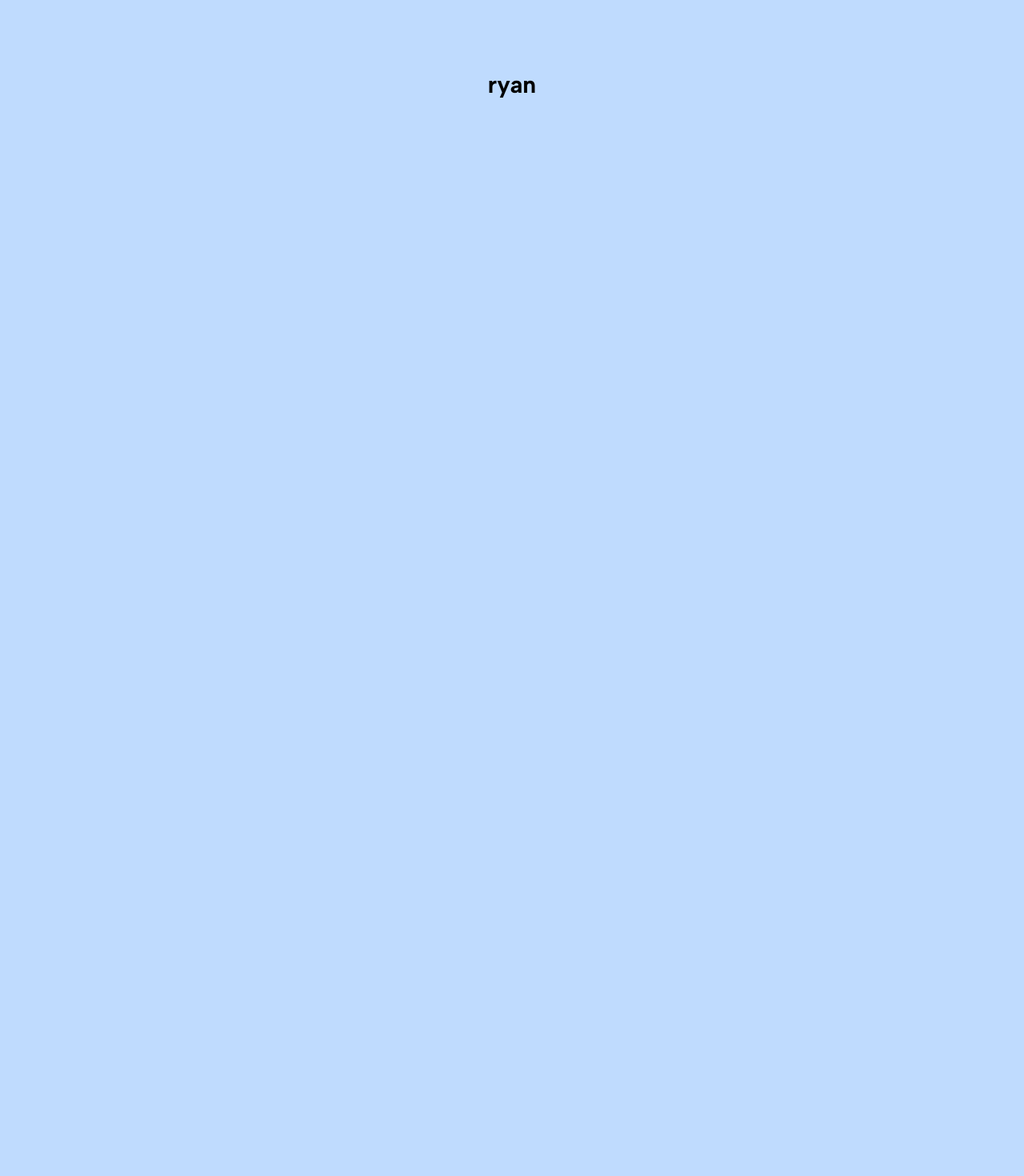
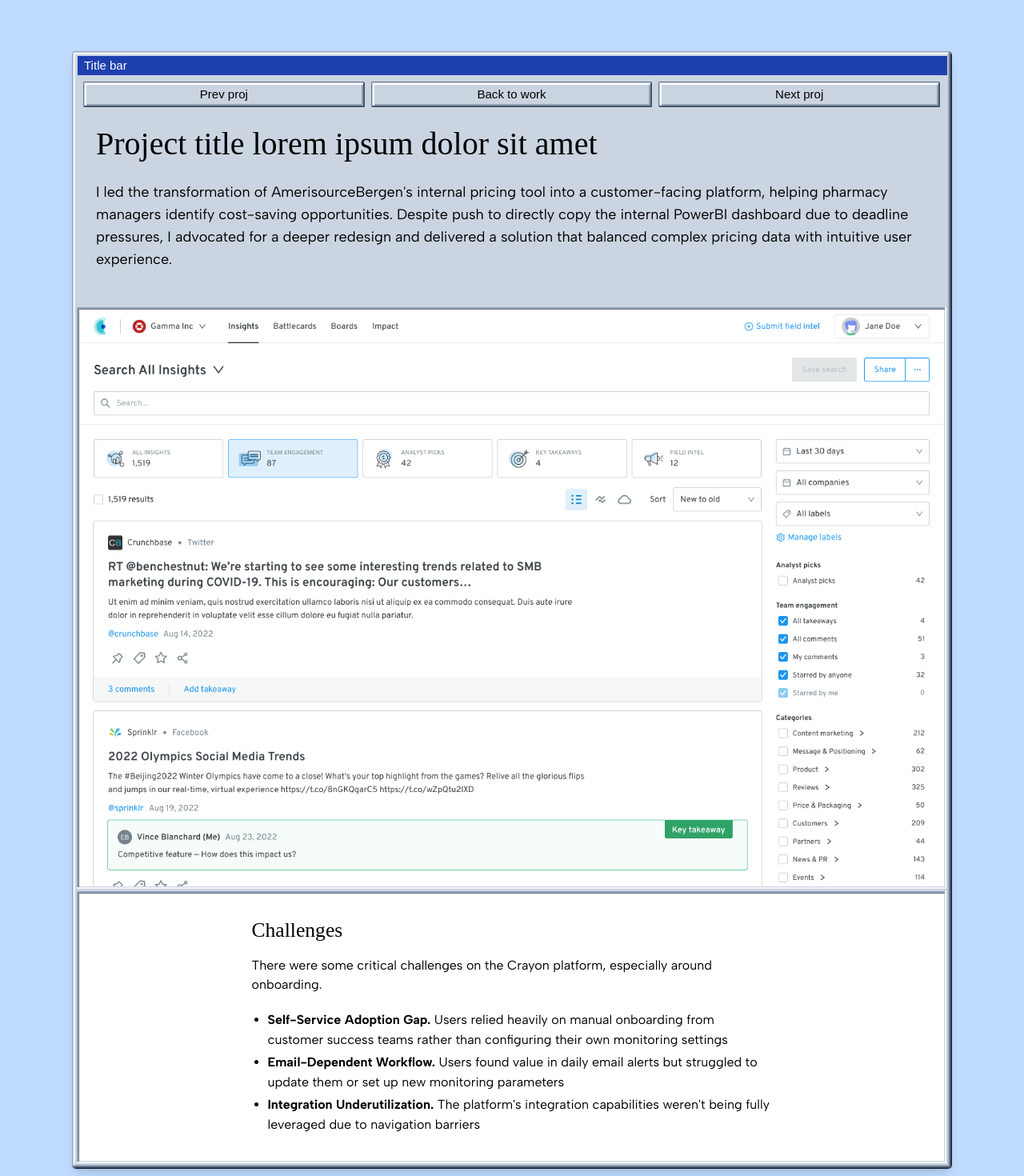
Before and after one commit to jinny-seo/portfolio-linkedin, a Next.js app: page /projects/om in a window 1280 px wide. Shown: the top 1470 px of the page at 80% size. Before the commit the page ends 800 px from the top, so only its background shows below. Built offline with nearby package versions, Linux system fonts and the light colour scheme; a web font is replaced by a local one.

Commit message:
Case study frame update

```diff
--- a/src/app/projects/ab/page.tsx
+++ b/src/app/projects/ab/page.tsx
@@ -9,6 +9,7 @@
 import { navImage } from "@/assets/navImages";
 import { projAssets } from "@/assets/projAssets";
 import { caseStudyAB } from "@/assets/caseStudyImages";
+import ProjectFrame from "@/components/ProjectFrame";
 
 
 
@@ -45,6 +46,7 @@
 
 
     return (
+      <ProjectFrame>
         <CaseStudyContainer>
           <CaseStudyHeader
             title={currentProject.name}
@@ -206,7 +208,7 @@
 
 
           </CaseStudyContainer>
-
+          </ProjectFrame>
 
 
     );
--- a/src/app/projects/crayon/page.tsx
+++ b/src/app/projects/crayon/page.tsx
@@ -9,6 +9,7 @@
 import { navImage } from "@/assets/navImages";
 import { projAssets } from "@/assets/projAssets";
 import { caseStudyCrayon } from "@/assets/caseStudyImages";
+import ProjectFrame from "@/components/ProjectFrame";
 
 const caseStudyData = {
   team: [
@@ -37,6 +38,7 @@
   const prevProject = projAssets[(currentIndex - 1 + projAssets.length) % projAssets.length];
   const nextProject = projAssets[(currentIndex + 1) % projAssets.length];
   return (
+    <ProjectFrame>
     <CaseStudyContainer>
       <CaseStudyHeader
         title={currentProject.name}
@@ -130,5 +132,6 @@
         <p>This rapid adjustment demonstrated the value of focused user observation and our commitment to supporting efficient workflows even after launch.</p>
       </CardContainer>
     </CaseStudyContainer>
+    </ProjectFrame>
   );
 }
--- a/src/app/projects/om/page.tsx
+++ b/src/app/projects/om/page.tsx
@@ -1,8 +1,73 @@
+import Image, { StaticImageData} from "next/image";
+import { caseStudyCrayon } from "@/assets/caseStudyImages";
+import { ProjectTitleBar } from "@/components/ProjectTitleBar";
+import { CardContainer } from "@/components/CardContainer";
+import { BulletList } from "@/components/BulletList";
+import Windows95Button from "@/components/Windows95Button";
+
 export default function omProject() {
     return (
-      <div className="p-6 max-w-4xl mx-auto">
-        <h1 className="text-3xl font-bold">ryan</h1>
+      <div className="bg-slate-300 border-slate-900 border-b-[0.5px] border-r-[0.5px] rounded-[5px] shadow-lg">
+      <div className="border-slate-400 border-t-[0.5px] border-l-[0.5px] rounded-[4px]">
+      <div className="border-slate-600 border-b-2 border-r-2 rounded-[4px]">
+      <div className="border-slate-300 border-t-[1px] border-l-[1px] rounded-[3px]">
+          <div className="border-slate-400 border-b-2 border-r-2 rounded-[2px]">
+          <div className="border-slate-100 border-t-2 border-l-2 rounded-[2px]">
+              <div className="border-slate-300 border-2 rounded-[2px]">
+                  <ProjectTitleBar label="Title bar"/>
+                  <div className="flex gap-2 p-2">
+                    <div className="w-full"><Windows95Button label="Prev proj"/></div>
+                    <div className="w-full"><Windows95Button label="Back to work"/></div>
+                    <div className="w-full"><Windows95Button label="Next proj"/></div>
+                  </div>
+                  <div className="flex flex-col px-6 pt-4 pb-6 gap-6">
+                    <h1 className="title-1 mb-0">Project title lorem ipsum dolor sit amet</h1>
+                    <p className="text-lg">
+                          I led the transformation of AmerisourceBergen's internal pricing tool into a customer-facing platform, helping pharmacy managers identify cost-saving opportunities. Despite push to directly copy the internal PowerBI dashboard due to deadline pressures, I advocated for a deeper redesign and delivered a solution that balanced complex pricing data with intuitive user experience.
+                        </p>
+                  </div>
+              </div>
 
+              <div className="border-slate-300 border-2 border-t-[1px]">
+                  <div className="border-slate-100 border-b-2 border-r-2">
+                  <div className="border-slate-400 border-t-2 border-l-2">
+                      <div className='border-slate-500 border-t-[1px] border-l-[1px]'>
+                      <div className='border-slate-300 border-b-[1px] border-r-[1px]'>
+                          <Image src={caseStudyCrayon.CrayonHero} alt="" className=""/>
+                      </div>
+                      </div>
+                  </div>
+                  </div>
+              </div>
+
+
+
+              <div className="border-slate-300 border-2 border-t-[1px]">
+                  <div className="border-slate-100 border-b-2 border-r-2">
+                  <div className="border-slate-400 border-t-2 border-l-2">
+                      <div className='border-slate-500 border-t-[1px] border-l-[1px]'>
+                      <div className='border-slate-300 border-b-[1px] border-r-[1px]'>
+                        <div className="bg-white">
+                      <CardContainer>
+                        <h2 className="title-2">Challenges</h2>
+                        <p>There were some critical challenges on the Crayon platform, especially around onboarding.</p>
+                        <BulletList>
+                          <li><b>Self-Service Adoption Gap.</b> Users relied heavily on manual onboarding from customer success teams rather than configuring their own monitoring settings</li>
+                          <li><b>Email-Dependent Workflow.</b> Users found value in daily email alerts but struggled to update them or set up new monitoring parameters</li>
+                          <li><b>Integration Underutilization.</b> The platform's integration capabilities weren't being fully leveraged due to navigation barriers</li>
+                        </BulletList>
+                      </CardContainer>
+                      </div>
+                      </div>
+                      </div>
+                  </div>
+                  </div>
+              </div>
+          </div>
+          </div>
+      </div>
+      </div>
+      </div>
       </div>
     );
   }
--- a/src/components/CardContainer.tsx
+++ b/src/components/CardContainer.tsx
@@ -7,6 +7,6 @@
 
 export const CardContainer: FC<CardContainerProps> = ({ children, fullWidth = false }) => {
     return(
-        <div className={`${fullWidth ? "w-full" : "max-w-[810px]"} px-8 md:px-12 lg:px-16 xl:px-20 mx-auto mb-4`}>{children}</div>
+        <div className={`${fullWidth ? "w-full" : "max-w-[810px]"} px-8 md:px-12 lg:px-16 xl:px-20 mx-auto pt-8 pb-4`}>{children}</div>
     );
 };
--- a/src/components/CaseStudyHeader.tsx
+++ b/src/components/CaseStudyHeader.tsx
@@ -77,7 +77,10 @@
                     </div>
                 </div>
             </CardContainer>
+            <div className="border-b-[6px] border-t-[6px] border-slate-400 mb-8">
             <Image src={heroImage} alt={heroImageDesc} className="mb-12"/>
+            </div>
+
 
 
 
```
